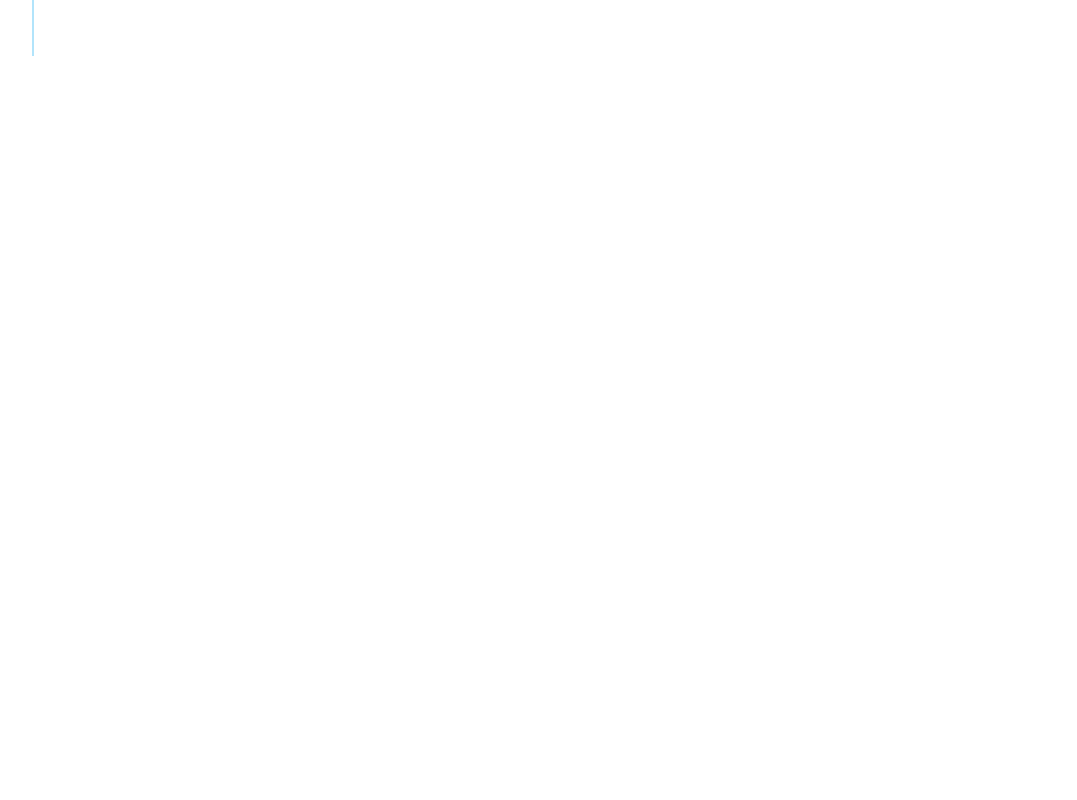
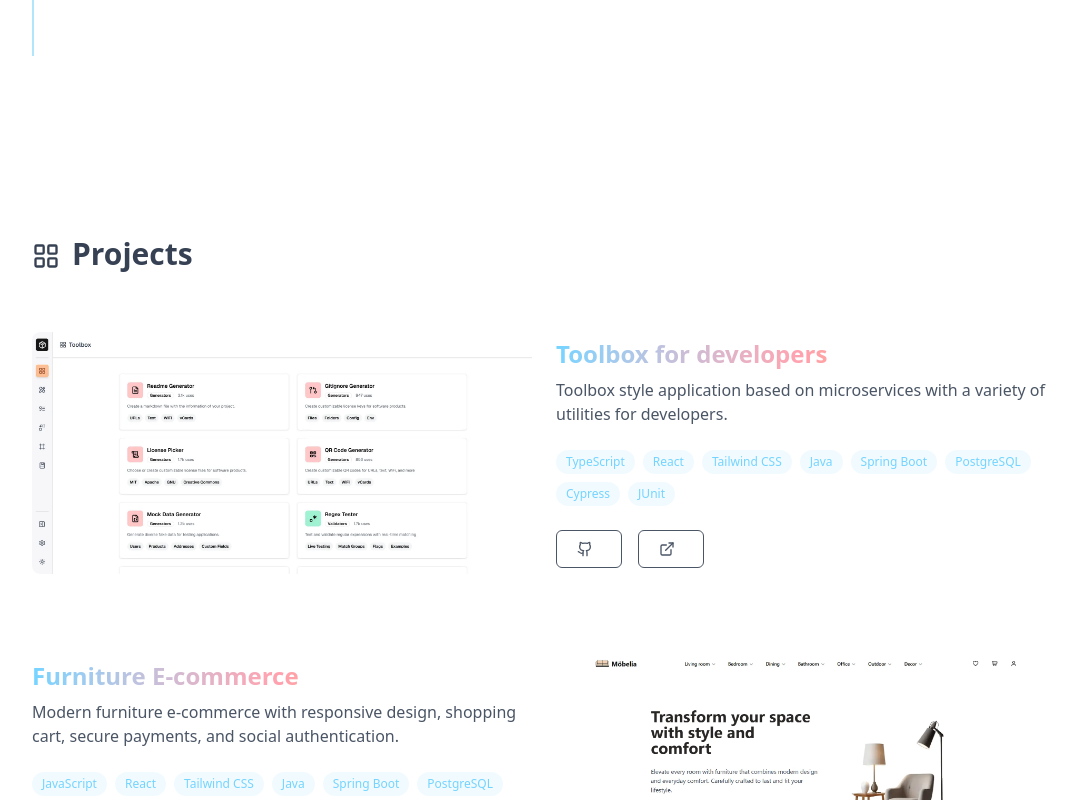
Before and after one commit to Alexrsnchz/portfolio-dev, a React (Vite) app: page / in a window 1280 px wide. Shown: the part 1660-2460 px from the top of the page, without its empty margins (96-1173 px from the left). Built offline with nearby package versions, Linux system fonts and the light colour scheme.

Commit message:
feat: Add projects section

```diff
--- a/src/App.tsx
+++ b/src/App.tsx
@@ -1,12 +1,14 @@
 import MainLayout from '@components/layouts/MainLayout';
 import Hero from '@components/sections/hero/Hero';
 import Experience from '@components/sections/experience/Experience';
+import Projects from '@components/sections/projects/Projects';
 
 function App() {
   return (
     <MainLayout>
       <Hero />
       <Experience />
+      <Projects />
       <div className="min-h-screen"></div>
     </MainLayout>
   );
--- /dev/null
+++ b/src/components/sections/projects/ProjectCard.tsx
@@ -0,0 +1,77 @@
+import { ExternalLinkIcon, GitHubIcon } from '@icons/Icons';
+import type { ProjectProps } from '@customTypes/projects.types';
+
+export default function ProjectCard({
+  thumbnail,
+  title,
+  description,
+  stack,
+  source,
+  sourceAria,
+  sourceButton,
+  preview,
+  previewAria,
+  previewButton,
+  reverse,
+}: ProjectProps) {
+  return (
+    <article
+      className={`flex ${reverse ? 'md:flex-row-reverse' : ''} flex-col md:flex-row items-stretch gap-6`}
+    >
+      <div className="w-full md:w-1/2 max-h-80 overflow-hidden rounded-lg">
+        <img
+          src={thumbnail}
+          alt={`${title} thumbnail`}
+          className="size-full object-cover rounded-lg"
+        />
+      </div>
+
+      <div className="flex flex-col justify-center w-full md:w-1/2">
+        <h3 className="text-xl md:text-2xl font-semibold bg-gradient-to-r from-sky-300 dark:from-purple-500 via-rose-300 dark:via-pink-500 to-amber-400 dark:to-pink-500 bg-clip-text text-transparent">
+          {title}
+        </h3>
+
+        <p className="mt-2 text-gray-600 dark:text-gray-300">{description}</p>
+
+        <div className="flex items-center flex-wrap gap-2 my-6 max-w-lg">
+          {stack.map((item, index) => (
+            <span
+              key={index}
+              className="px-2.5 py-1 rounded-full bg-sky-300/10 dark:bg-purple-500/10 font-medium text-xs text-sky-300 dark:text-purple-400"
+            >
+              {item}
+            </span>
+          ))}
+        </div>
+
+        <div className="flex items-center gap-4">
+          <a
+            href={source}
+            aria-label={sourceAria}
+            target="_blank"
+            rel="noopener noreferrer"
+            className="flex items-center px-5 py-2.5 gap-2 rounded-md group border border-gray-600 dark:border-neutral-700 hover:border-amber-400 dark:hover:border-purple-500 hover:bg-amber-400/10 dark:hover:bg-purple-500/10 transition-color duration-200 ease-in-out"
+          >
+            <GitHubIcon className="size-4 text-gray-600 dark:text-gray-200 group-hover:text-amber-400 dark:group-hover:text-purple-400" />
+            <span className="text-sm font-medium text-gray-600 dark:text-gray-200 group-hover:text-amber-400 dark:group-hover:text-purple-400">
+              {sourceButton}
+            </span>
+          </a>
+
+          <a
+            href={preview}
+            aria-label={previewAria}
+            target="_blank"
+            rel="noopener noreferrer"
+            className="flex items-center px-5 py-2.5 gap-2 rounded-md group border border-gray-600 dark:border-neutral-700 hover:border-amber-400 dark:hover:border-purple-500 hover:bg-amber-400/10 dark:hover:bg-purple-500/10 transition-color duration-200 ease-in-out"
+          >
+            <ExternalLinkIcon className="size-4 text-gray-600 dark:text-gray-200 group-hover:text-amber-400 dark:group-hover:text-purple-400" />
+            <span className="text-sm font-medium text-gray-600 dark:text-gray-200 group-hover:text-amber-400 dark:group-hover:text-purple-400">
+              {previewButton}
+            </span>
+          </a>
+        </div>
+      </div>
+    </article>
+  );
+}
--- /dev/null
+++ b/src/components/sections/projects/Projects.tsx
@@ -0,0 +1,33 @@
+import SectionLayout from '@components/layouts/SectionLayout';
+import { LayoutIcon } from '@icons/Icons';
+import { useTranslation } from 'react-i18next';
+import ProjectCard from '@components/sections/projects/ProjectCard';
+import type { ProjectProps } from '@customTypes/projects.types';
+
+export default function Projects() {
+  const { t } = useTranslation();
+  const projects = t('projects.list', { returnObjects: true }) as ProjectProps[];
+
+  return (
+    <SectionLayout id="projects" icon={LayoutIcon} title={t('projects.header')}>
+      <div className="flex flex-col gap-15 md:gap-20">
+        {projects.map((prj, index) => (
+          <ProjectCard
+            key={index}
+            thumbnail={prj.thumbnail}
+            title={prj.title}
+            description={prj.description}
+            stack={prj.stack}
+            source={prj.source}
+            sourceAria={prj.sourceAria}
+            sourceButton={prj.sourceButton}
+            preview={prj.preview}
+            previewAria={prj.previewAria}
+            previewButton={prj.previewButton}
+            reverse={index % 2 !== 0}
+          />
+        ))}
+      </div>
+    </SectionLayout>
+  );
+}
```
Also changed, not shown: src/types/projects.types.ts (added, +13 -0 lines), public/images/mobelia_thumbnail.webp (added), public/images/toolsyde_thumbnail.webp (added).
